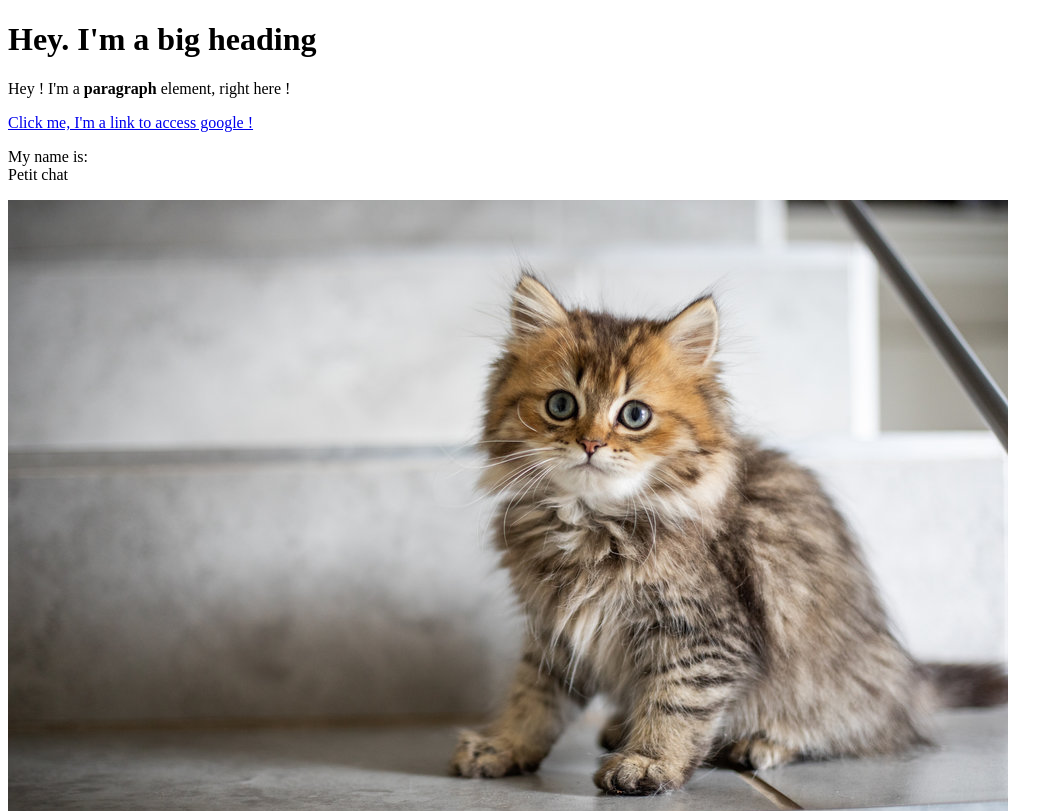
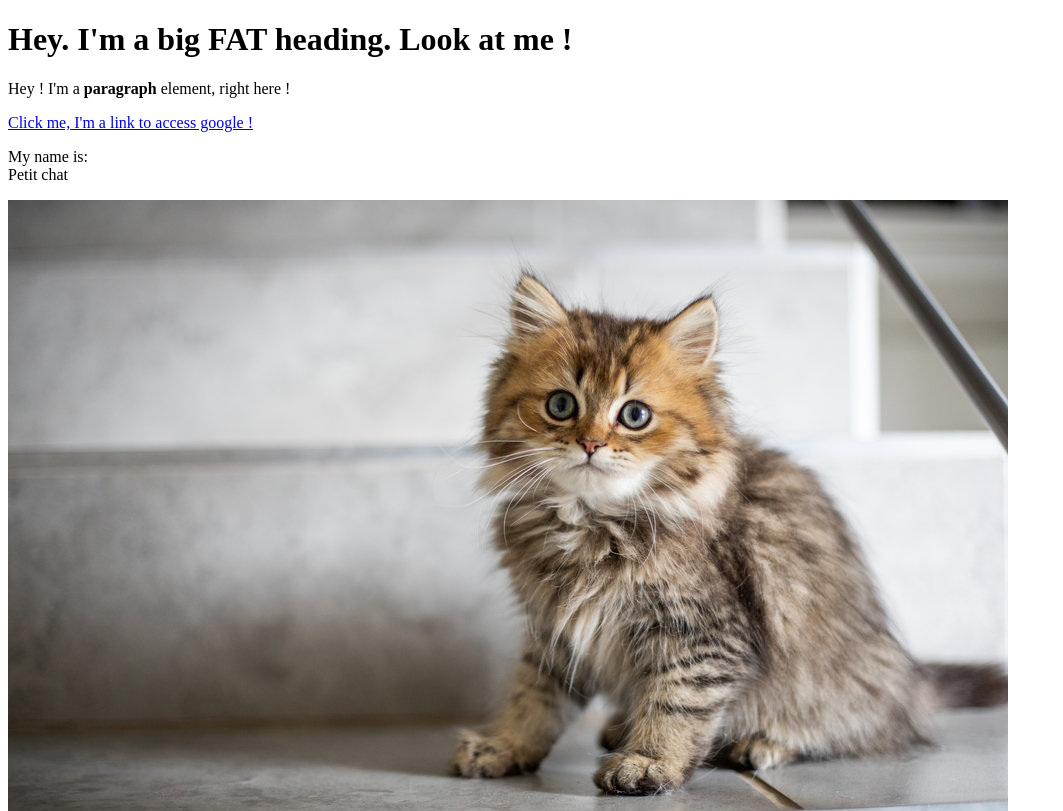
Before and after one commit to Blueshift13/cartoon-hero, a plain HTML site: page Test.html in a window 1280 px wide. Shown: the top 811 px of the page, without its empty margins (0-1063 px from the left). Drawn offline with Linux system fonts and the light colour scheme.

Commit message:
Added "fat" to the heading

```diff
--- a/Test.html
+++ b/Test.html
@@ -4,7 +4,7 @@
 	<title>Test page</title>
 </head> <!-- this is where we store all our invisible elements in our page -->
 <body>
-	<h1>Hey. I'm a big heading</h1>
+	<h1>Hey. I'm a big FAT heading. Look at me !</h1>
 	<p>Hey ! I'm a <b>paragraph</b> element, right here !</p>
 	<a href="https://google.com" target="_blank" title="Let's go to Google">Click me, I'm a link to access google !</a>
 	<p>My name is:<br> <!-- this is a line break because any space, return, white space is considered a space in html5. There's no closing tag because there's nothing inside of it-->
```
